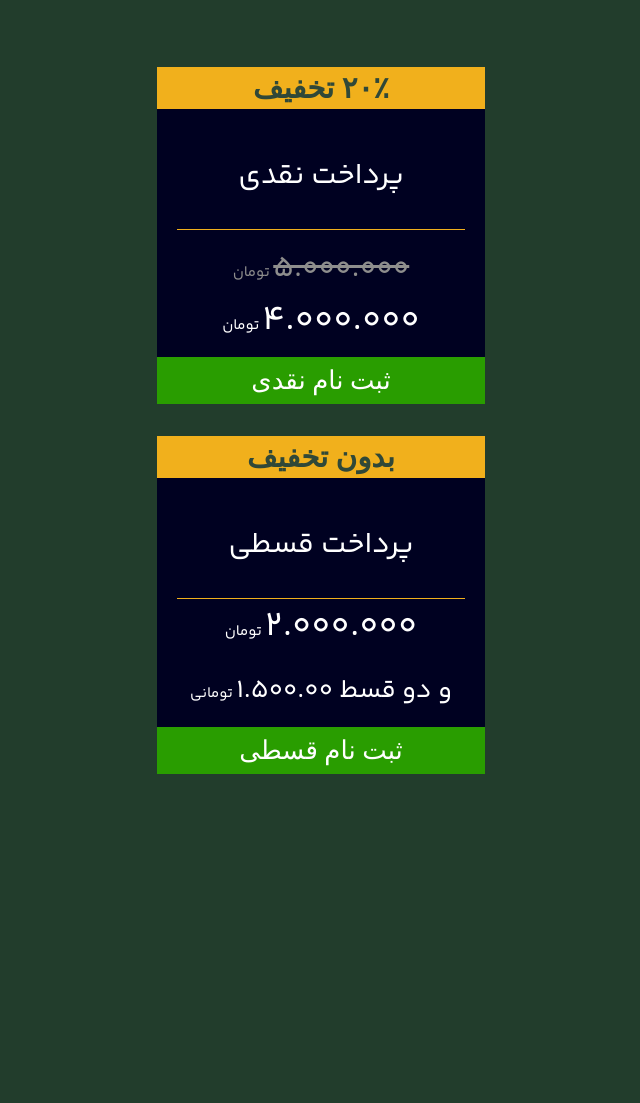
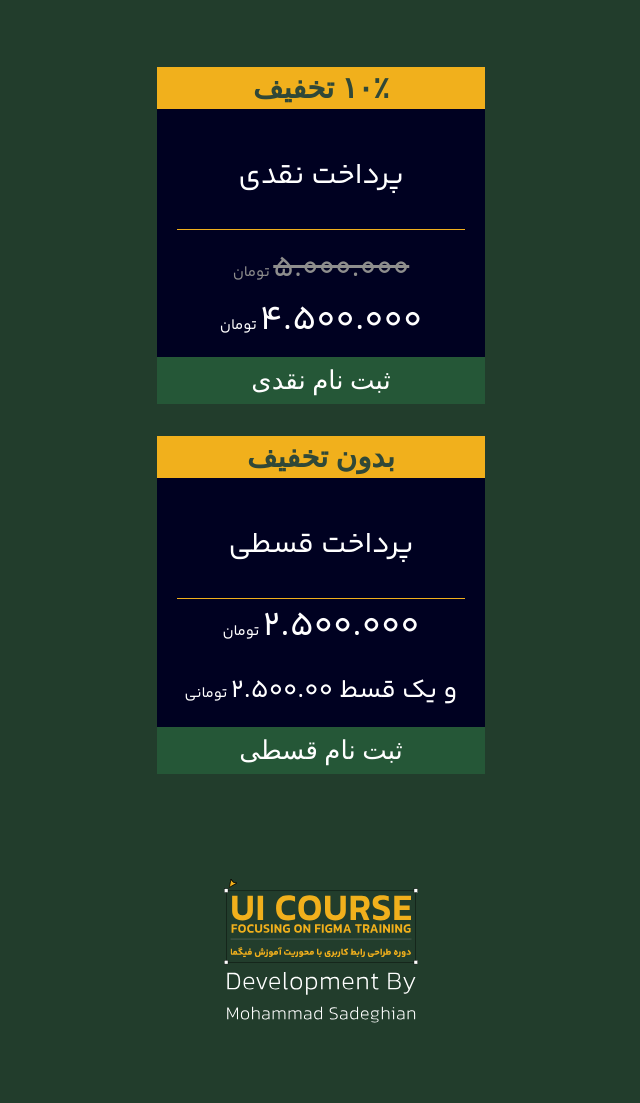
Before and after one commit to mhmd-sdghn/landing-parsa-mobile, a plain HTML site: page index.html in a window 1280 px wide. Shown: the part 1474-2577 px from the top of the page, without its empty margins (319-959 px from the left). Before the commit the page ends 2280 px from the top, so only its background shows below. Drawn offline with Linux system fonts and the light colour scheme; a web font is replaced by a local one.

Commit message:
[feat] add fotter

```diff
--- a/index.html
+++ b/index.html
@@ -179,19 +179,16 @@
         </div>
       </section>
 
-      <section>
-
-
       <section class="section-prices">
         <div class="div-price-item-box">
           <header class="div-price-item-header">
-              <h3 class="div-price-item-title">۲۰٪ تخفیف</h3>
+            <h3 class="div-price-item-title">۱۰٪ تخفیف</h3>
           </header>
           <main class="div-price-item-main">
             <h3 class="div-price-item-kind">پرداخت نقدی</h3>
             <div class="div-price-item-divider"></div>
             <div class="div-price-item-last-price"><s>۵.۰۰۰.۰۰۰</s><span> تومان</span></div>
-              <div class="div-price-item-price"><span>۴.۰۰۰.۰۰۰</span><span> تومان</span></div>
+            <div class="div-price-item-price"><span>۴.۵۰۰.۰۰۰</span><span> تومان</span></div>
           </main>
           <footer>
             <a class="div-price-item-signup-btn" href="https://nextpay.org/nx/link/cashui">
@@ -207,8 +204,8 @@
           <main class="div-price-item-main">
             <h3 class="div-price-item-kind">پرداخت قسطی</h3>
             <div class="div-price-item-divider"></div>
-              <div class="div-price-item-price"><span>۲.۰۰۰.۰۰۰</span><span> تومان</span></div>
-              <div class="div-price-item-price-sm"><span>و دو قسط ۱.۵۰۰.۰۰</span><span> تومانی</span></div>
+            <div class="div-price-item-price"><span>۲.۵۰۰.۰۰۰</span><span> تومان</span></div>
+            <div class="div-price-item-price-sm"><span>و یک قسط ۲.۵۰۰.۰۰</span><span> تومانی</span></div>
           </main>
           <footer>
             <a class="div-price-item-signup-btn" href="https://nextpay.org/nx/link/Installmentui">
@@ -217,9 +214,11 @@
           </footer>
         </div>
       </section>
-  </div>
-  </section>
     </main>
+
+    <footer class="footer">
+      <img src="./assets/images/footer.svg" />
+    </footer>
   </div>
 
   <script src="./scripts.js"></script>
--- a/styles.css
+++ b/styles.css
@@ -310,7 +310,7 @@ body {
   }
 
   .div-price-item-signup-btn {
-    background-color: #299D00;
+    background-color: #255737;
     color: #FFF;
     text-align: center;
     border: none;
@@ -334,3 +334,12 @@ body {
     line-height: normal;
     margin-top: 24px;
   }
+
+  .footer {
+    margin: 72px auto 72px;
+  }
+
+  .footer img {
+    display: block;
+    margin: auto;
+  }
```
Also changed, not shown: assets/images/footer.svg (added). Lines whose indentation alone changed are shown as unchanged.
